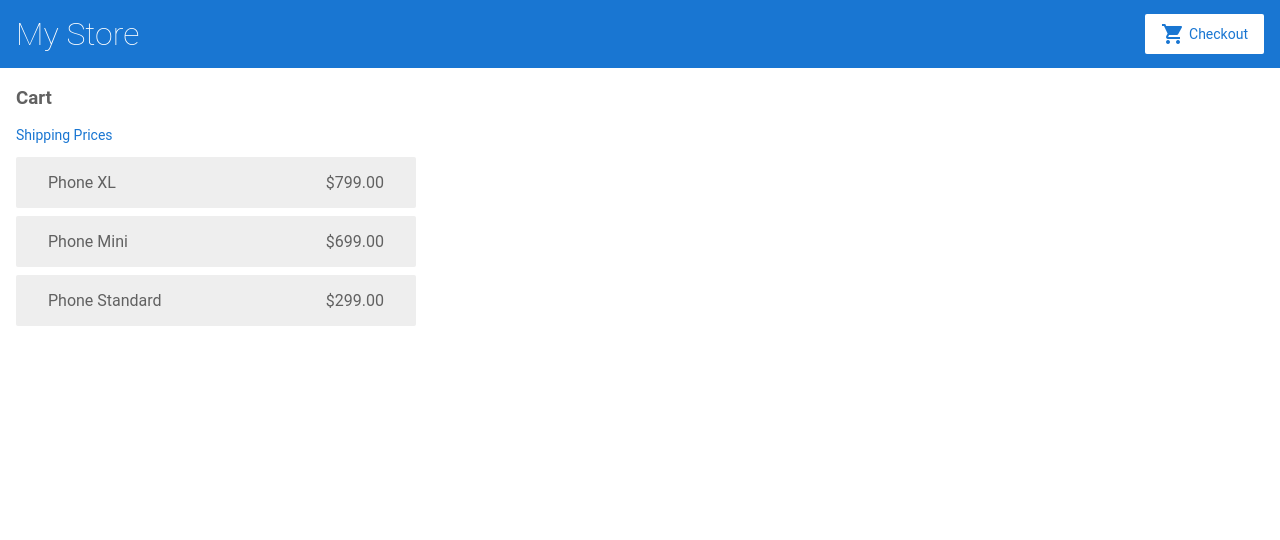
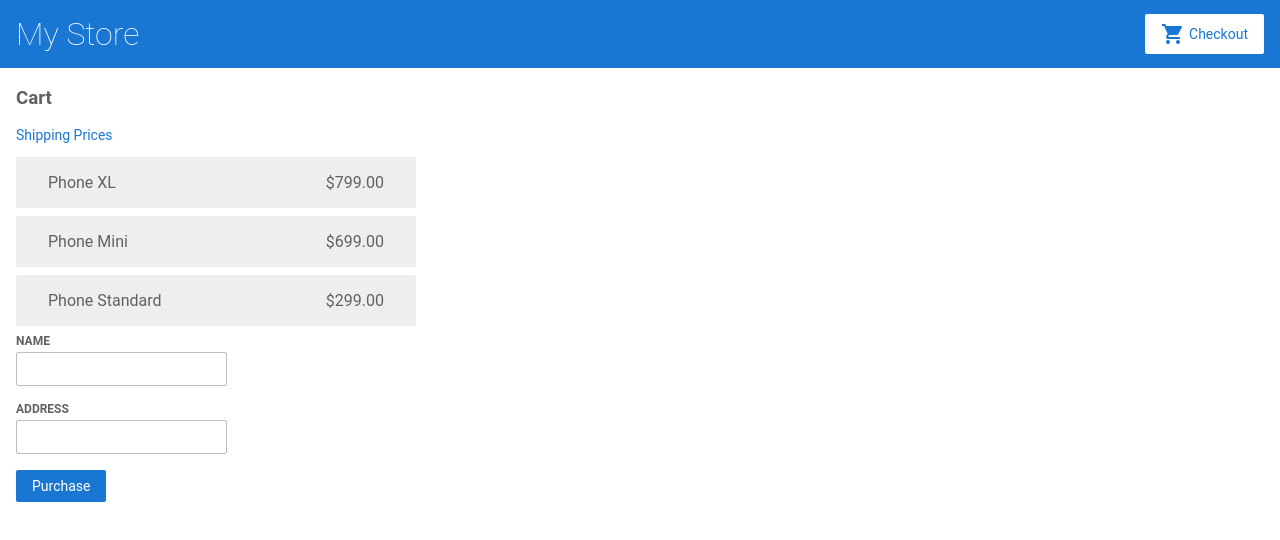
Before and after one commit to HriziMohamed/angularStackblitz, an Angular app: page /cart in a window 1280 px wide. Shown: the top 540 px of the page. Built offline with nearby package versions, Linux system fonts and the light colour scheme.

Commit message:
Ajout CheckoutForm

```diff
--- a/src/app/cart.service.ts
+++ b/src/app/cart.service.ts
@@ -24,6 +24,7 @@
   }
 
   getShippingPrices() {
+    // window.alert(this.http.get('/assets/shipping.json'));
     return this.http.get('/assets/shipping.json');
   }
 
--- a/src/app/cart/cart.component.html
+++ b/src/app/cart/cart.component.html
@@ -6,3 +6,21 @@
   <span>{{ item.name }}</span>
   <span>{{ item.price | currency }}</span>
 </div>
+
+<form [formGroup]="checkoutForm" (ngSubmit)="onSubmit(checkoutForm.value)">
+ <div>
+    <label for="name">
+      Name
+    </label>
+    <input id="name" type="text" formControlName="name">
+  </div>
+
+  <div>
+    <label for="address">
+      Address
+    </label>
+    <input id="address" type="text" formControlName="address">
+  </div>
+  <button class="button" type="submit">Purchase</button>
+
+</form>
--- a/src/app/cart/cart.component.ts
+++ b/src/app/cart/cart.component.ts
@@ -1,6 +1,6 @@
 import { Component, OnInit } from '@angular/core';
 import { CartService } from '../cart.service';
-
+import { FormBuilder } from '@angular/forms';
 @Component({
   selector: 'app-cart',
   templateUrl: './cart.component.html',
@@ -9,13 +9,26 @@
 export class CartComponent implements OnInit {
 
   items;
+  checkoutForm;
 
   constructor(
-    private cartService: CartService
+    private cartService: CartService,
+     private formBuilder: FormBuilder
   ) {
     this.items = this.cartService.getItems();
+    this.checkoutForm = this.formBuilder.group({
+      name: '',
+      address: ''
+    });
   }
+ onSubmit(customerData) {
+    // Process checkout data here
 
+    console.warn('Your order has been submitted', customerData);
+//this.items = this.cartService.addToCart(customerData);
+    this.items = this.cartService.clearCart();
+    this.checkoutForm.reset();
+  }
   ngOnInit() {
   }
 
```
